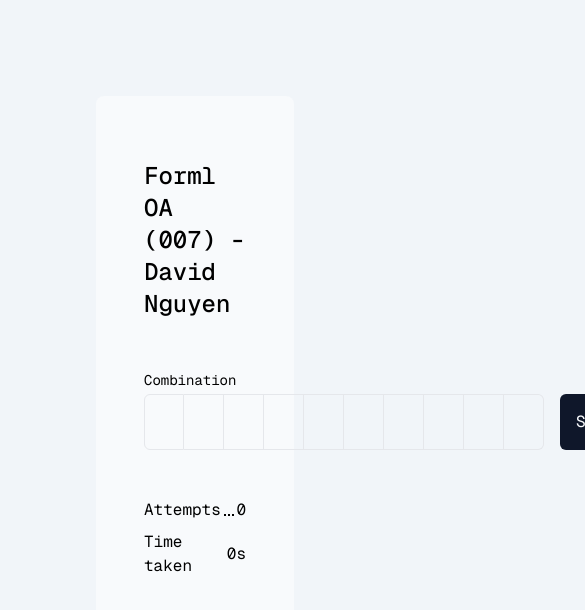
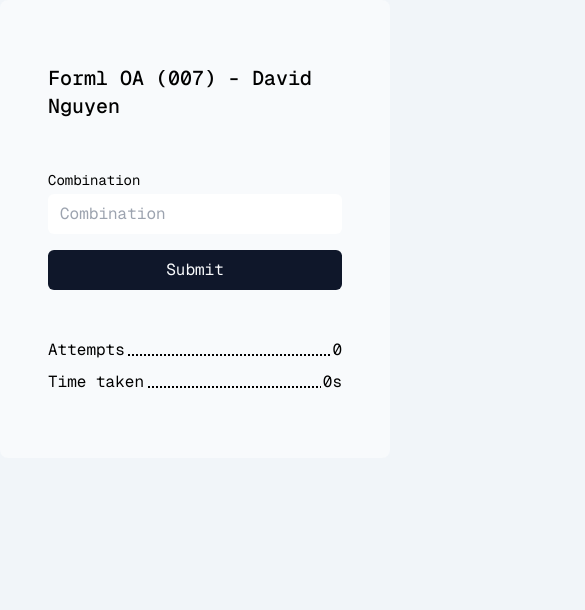
Before and after one commit to daxidngyn/forml-oa, a Next.js app in the folder frontend/: page / in a window 390 px wide. Shown: the top 610 px of the page, 585 px wide, since content can reach past the window. Built offline with nearby package versions, Linux system fonts and the light colour scheme.

Commit message:
[feat] minor updates

```diff
--- a/frontend/src/app/components/Slot.tsx
+++ b/frontend/src/app/components/Slot.tsx
@@ -12,7 +12,7 @@ function Slot(props: SlotProps) {
   return (
     <div
       className={cn(
-        "relative w-10 h-14 text-[2rem]",
+        "relative w-12 h-14 text-[2rem]",
         "flex items-center justify-center",
         "transition-all duration-300",
         "border-border border-y border-r first:border-l first:rounded-l-md last:rounded-r-md",
--- a/frontend/src/app/page.tsx
+++ b/frontend/src/app/page.tsx
@@ -12,12 +12,14 @@ export default function Home() {
   });
 
   return (
-    <main className="flex flex-col items-center justify-center p-24">
+    <main className="flex flex-col items-center justify-center sm:p-24">
       <div className="max-w-2xl mx-auto bg-slate-50 py-16 px-12 rounded-lg w-full">
-        <h1 className="text-2xl font-medium">Forml OA (007) - David Nguyen</h1>
+        <h1 className="text-xl sm:text-2xl font-medium">
+          Forml OA (007) - David Nguyen
+        </h1>
 
         <div className="mt-12 w-full rounded-sm">
-          <form action={action}>
+          <form action={action} className="hidden sm:block">
             <label htmlFor="combination" className="text-sm">
               Combination
             </label>
@@ -37,6 +39,27 @@ export default function Home() {
               <button
                 type="submit"
                 className="bg-slate-900 text-slate-50 px-4 rounded-md"
+              >
+                Submit
+              </button>
+            </div>
+          </form>
+
+          <form action={action} className="sm:hidden">
+            <label htmlFor="combination" className="text-sm">
+              Combination
+            </label>
+            <div className="flex flex-col justify-between mt-0.5 gap-x-4">
+              <input
+                placeholder="Combination"
+                name="combination"
+                type="number"
+                className="px-3 py-2 rounded-md w-full"
+              />
+
+              <button
+                type="submit"
+                className="bg-slate-900 text-slate-50 px-4 py-2 mt-4 rounded-md"
               >
                 Submit
               </button>
```
Also changed, not shown: 1 other file (tests, documents, lock files or other folders).
